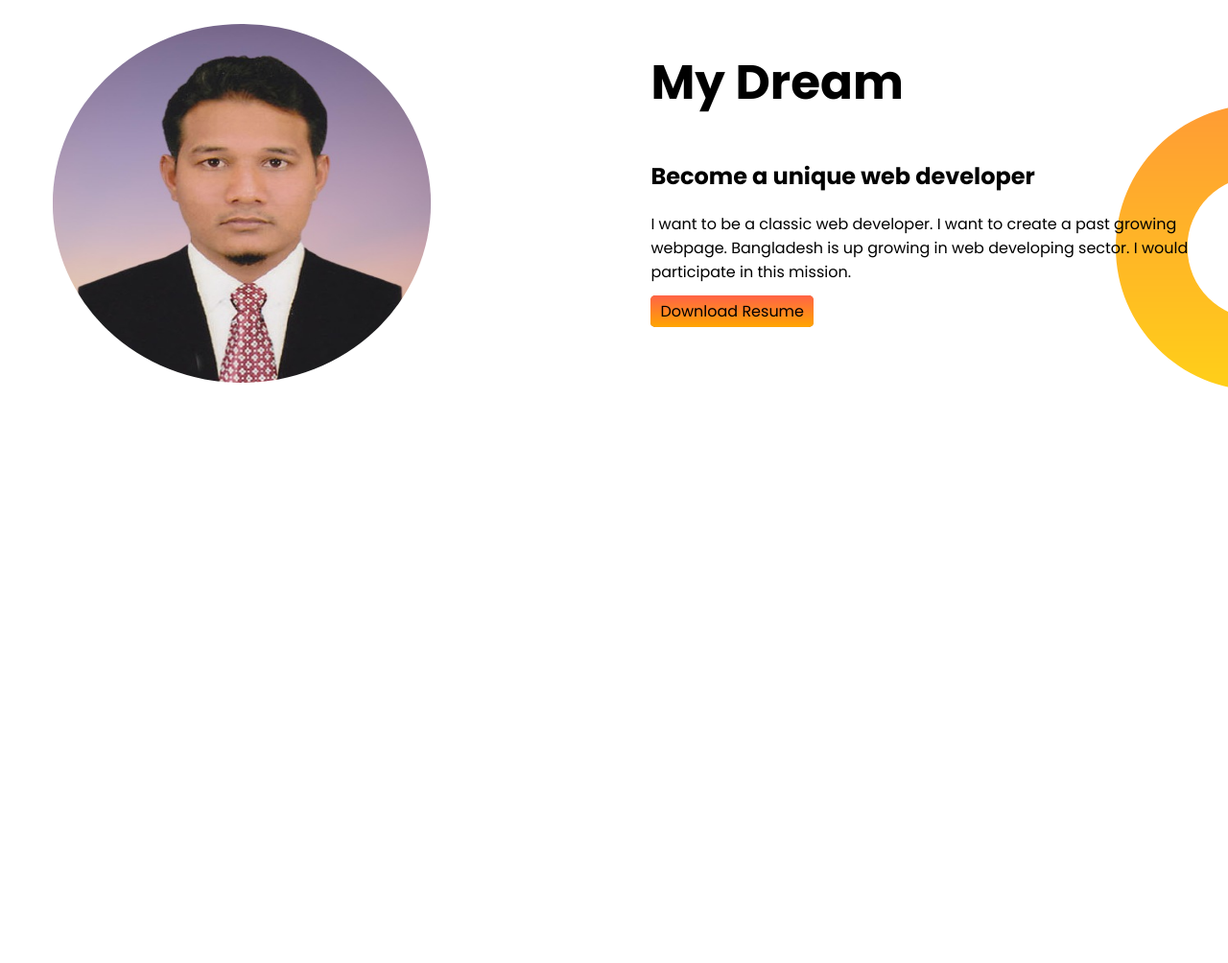
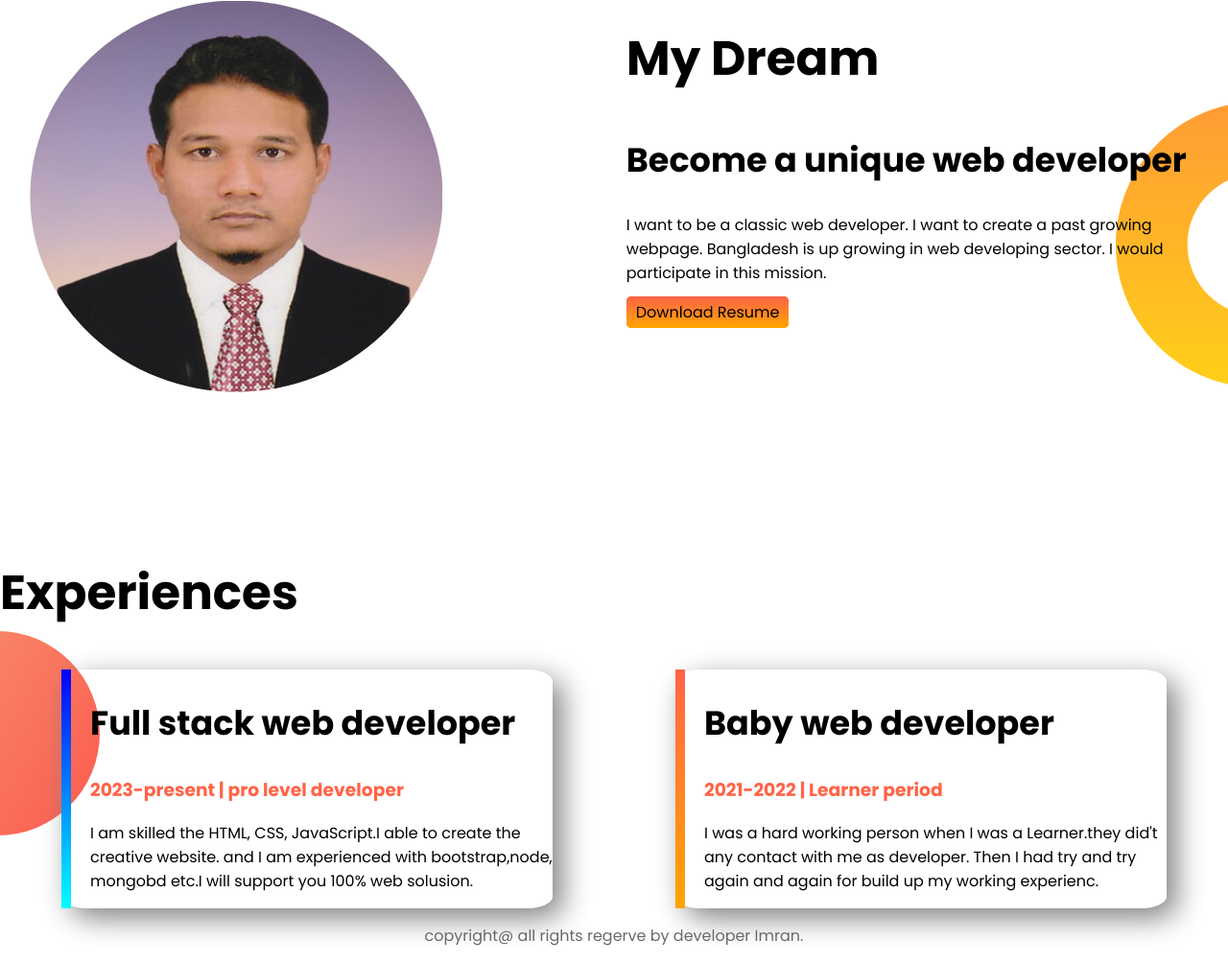
Before and after one commit to Imranbd21/Developer-portpolio, a plain HTML site: page index.html in a window 1280 px wide. Shown: the part 679-1683 px from the top of the page at 96% size. Before the commit the page ends 1225 px from the top, so only its background shows below. Drawn offline with Linux system fonts and the light colour scheme.

Commit message:
experieces added

```diff
--- a/index.html
+++ b/index.html
@@ -15,7 +15,7 @@
 </head>
 
 <body>
-    <section class="top-banner">
+    <section class="top-banner flexible-container">
         <div class="half-width">
             <h1>Welcome to</h1>
             <h1><span class="potani"> Imrans</span> World!</h1>
@@ -30,7 +30,7 @@
         </div>
         <div class="half-width"><img src="Southkorea.jpg" alt=""></div>
     </section>
-    <section class="my-dream">
+    <section class="my-dream flexible-container">
         <div class="half-width">
             <img src="Imran2015-removebg-preview-removebg-preview (1).jpg" alt="">
 
@@ -47,6 +47,31 @@
 
 
     </section>
+    <section class="experiences-area">
+        <h1>Experiences</h1>
+        <div class="flexible-container">
+            <div id="web-dev" class="experiences-item">
+                <h2>Full stack web developer</h2>
+                <h3 class="orange-color">2023-present | pro level developer</h3>
+                <p>I am skilled the HTML, CSS, JavaScript.I able to create the creative website. and I am experienced
+                    with
+                    bootstrap,node, mongobd etc.I will support you 100% web solusion.
+                </p>
+            </div>
+            <div id="web-dev2" class="experiences-item">
+                <h2>Baby web developer</h2>
+                <h3 class="orange-color">2021-2022 | Learner period</h3>
+                <p>I was a hard working person when I was a Learner.they did't any contact with me as developer. Then I
+                    had
+                    try and try again and again for build up my working experienc.
+                </p>
+            </div>
+        </div>
+
+    </section>
+    <footer>
+        <p>copyright@ all rights regerve by developer Imran.</p>
+    </footer>
 </body>
 
 </html>
--- a/style.css
+++ b/style.css
@@ -9,12 +9,13 @@ h1{
     color:orange;
 }
 
-section{
+.flexible-container{
     display: flex;
+    margin-bottom: 50px;
 
 }
 .half-width{
-    padding:3%;
+    padding: 1%;
     width: 50%;
 }
 .half-width img{
@@ -47,12 +48,48 @@ section{
     width: 50%;
 
 }
-section{
+h2{
+    font-size: 35px;
+}
+.flexible-container{
     display: flex;
-    margin: auto;
+    margin:auto;
 }
 .my-dream{
     background-image: url(images/dream-bg.png);
     background-position: right;
     background-repeat: no-repeat;
 }
+.orange-color{
+    color: tomato;
+}
+.experiences-item{
+    width: 40%;
+    margin-right: 5%;
+    margin-left: 5%;
+    padding-left: 20px;
+    box-shadow: 10px 10px 30px gray;
+    border-left: 10px solid black;
+}
+.experiences-area{
+
+    background-image: url(images/exp-bg.png);
+    background-repeat: no-repeat;
+    background-position: left;
+}
+#web-dev{
+    border-left:10px solid;
+    border-radius: 5%;
+    border-image: linear-gradient(blue,cyan);
+    border-image-slice: 1;
+}
+#web-dev2{
+    border-left:10px solid;
+    border-radius: 5%;
+    border-image: linear-gradient(tomato,orange);
+    border-image-slice: 1;
+}
+footer{
+    text-align: center;
+    color: dimgrey;
+}
```
